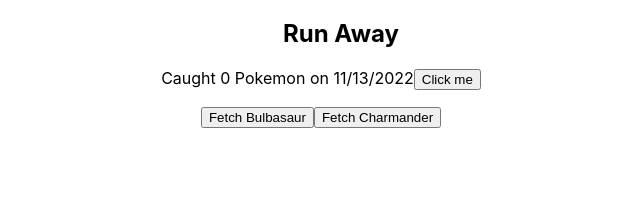
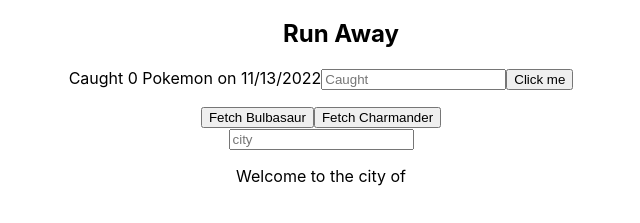
Before and after one commit to Dawit-Dev/pokedex, a React (Create React App) app: page / in a window 1280 px wide. Shown: the part 521-744 px from the top of the page, without its empty margins (319-959 px from the left). Built offline with nearby package versions, Linux system fonts and the light colour scheme.

Commit message:
Adding a feature

```diff
--- a/src/App.css
+++ b/src/App.css
@@ -40,6 +40,7 @@
   display: block;
   /* justify-content: space-around; */
   background-color: rgb(238, 234, 234);
-  width: 20%;
+  width: 60%;
 margin: 0 auto;
+box-shadow: rgba(0, 0, 0, 0.35) 0px 5px 15px;
 }
--- a/src/App.js
+++ b/src/App.js
@@ -3,6 +3,7 @@
 import BestPokemon from "./Component/BestPokemon";
 import CaughtPokemon from "./Component/CaughtPokemon";
 import PokemonMovesSelector from "./Component/PokemonMovesSelector";
+import PokemonCity from "./Component/PokemonCity";
 import "./App.css";
 
 function App() {
@@ -20,6 +21,7 @@
       <BestPokemon abilities={abilities} />
       <CaughtPokemon date={date} />
       <PokemonMovesSelector />
+      <PokemonCity />
     </div>
   );
 }
--- a/src/Component/CaughtPokemon.js
+++ b/src/Component/CaughtPokemon.js
@@ -3,24 +3,35 @@
 
 const CaughtPokemon = (props) => {
   const [caught, setCaught] = useState([]);
-  const incrementCaught = () => {
-    setCaught(caught + 1);
+  const [pokemonNameInput, setPokemonNameInput] = useState("");
+
+  const handleInputChange = (event) => {
+    setPokemonNameInput(event.target.value);
   };
-  //
+
   const counter = () => {
-    let pokemon = ["Charzard", "Pigeon", "Ditto"];
-    const index = Math.floor(Math.random() * pokemon.length);
-    setCaught(caught.concat(pokemon[index]));
+    // let pokemon = ["Charzard", "Pigeon", "Ditto"];
+    // const index = Math.floor(Math.random() * pokemon.length);
+    setCaught(caught.concat(pokemonNameInput));
+    setPokemonNameInput("");
   };
 
   return (
     <div>
       <p>
         Caught {caught.length} Pokemon on {props.date}
+        <input
+          type="text"
+          placeholder="Caught"
+          value={pokemonNameInput}
+          onChange={handleInputChange}
+        />
         <button onClick={counter}>Click me</button>
       </p>
       <ul>
-        {caught.map((pokemon, i) => <h2 key={i}>{pokemon}</h2>)}
+        {caught.map((pokemon, i) => (
+          <h2 key={i}>{pokemon}</h2>
+        ))}
       </ul>
     </div>
   );
--- a/src/Component/PokemonCity.js
+++ b/src/Component/PokemonCity.js
@@ -1,10 +1,15 @@
 import React, { useState } from "react";
 
 function PokemonCity() {
-  const [city, setCity] = useState("");
+    const [city, setCity] = useState("");
+    const updateCity = (event) => {
+        setCity(event.target.value);
+        console.log(event);
+    };
 
   return (
-    <div>
+      <div>
+          <input type="text"placeholder="city" value={city} onChange={updateCity}  />
       <p>Welcome to the city of {city}</p>
     </div>
   );
--- a/src/Component/PokemonMoves.js
+++ b/src/Component/PokemonMoves.js
@@ -18,11 +18,11 @@
         {pokemonData ? (
           <div>
             <p>{pokemonData.name}'s moves:</p>
-            <ul>
+            <p>
               {pokemonData.moves.map((move, index) => {
-                return <li key={index}>{move.move.name}</li>;
+                return <span key={index}>{move.move.name}</span>;
               })}
-            </ul>
+            </p>
           </div>
         ) : (
           "null"
```
